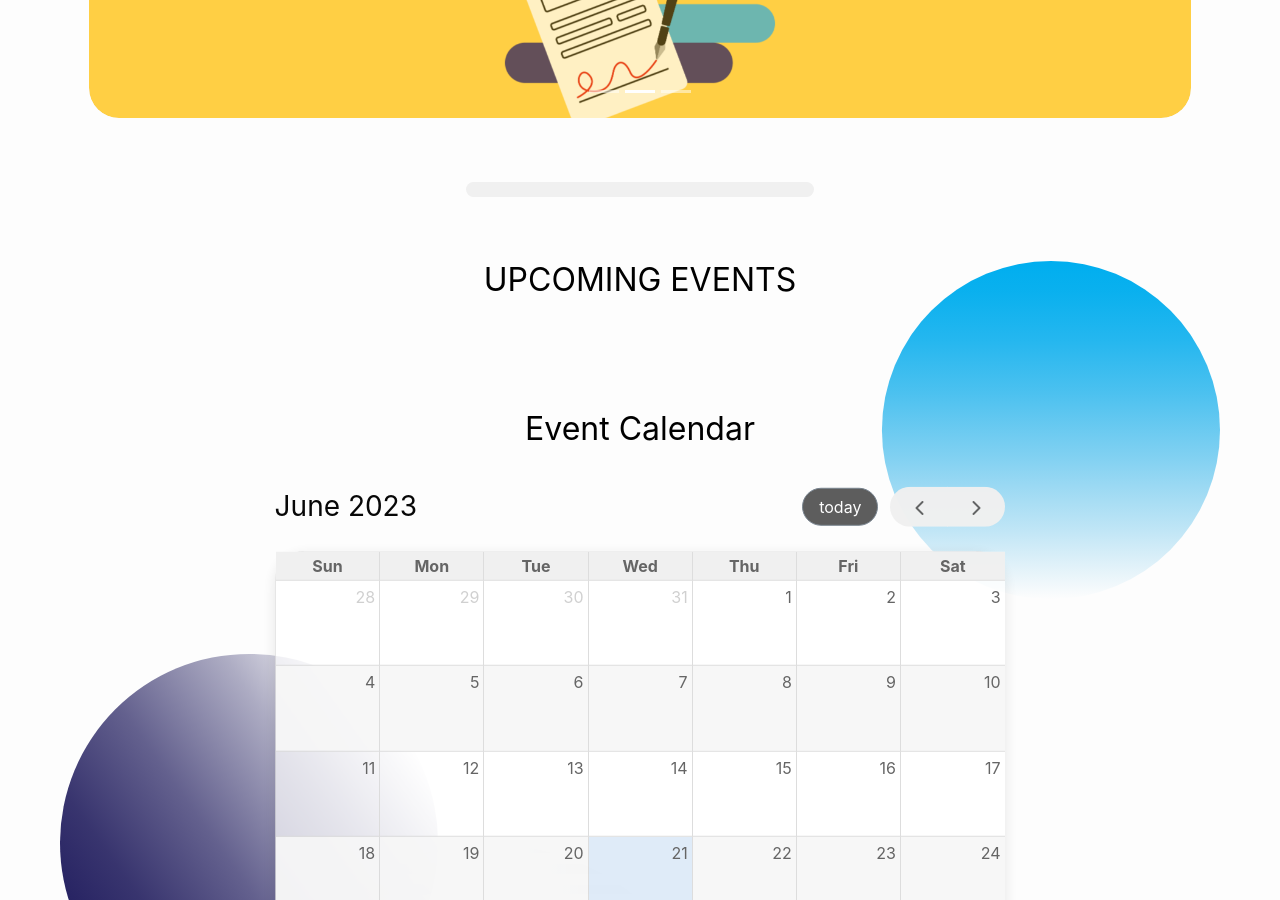
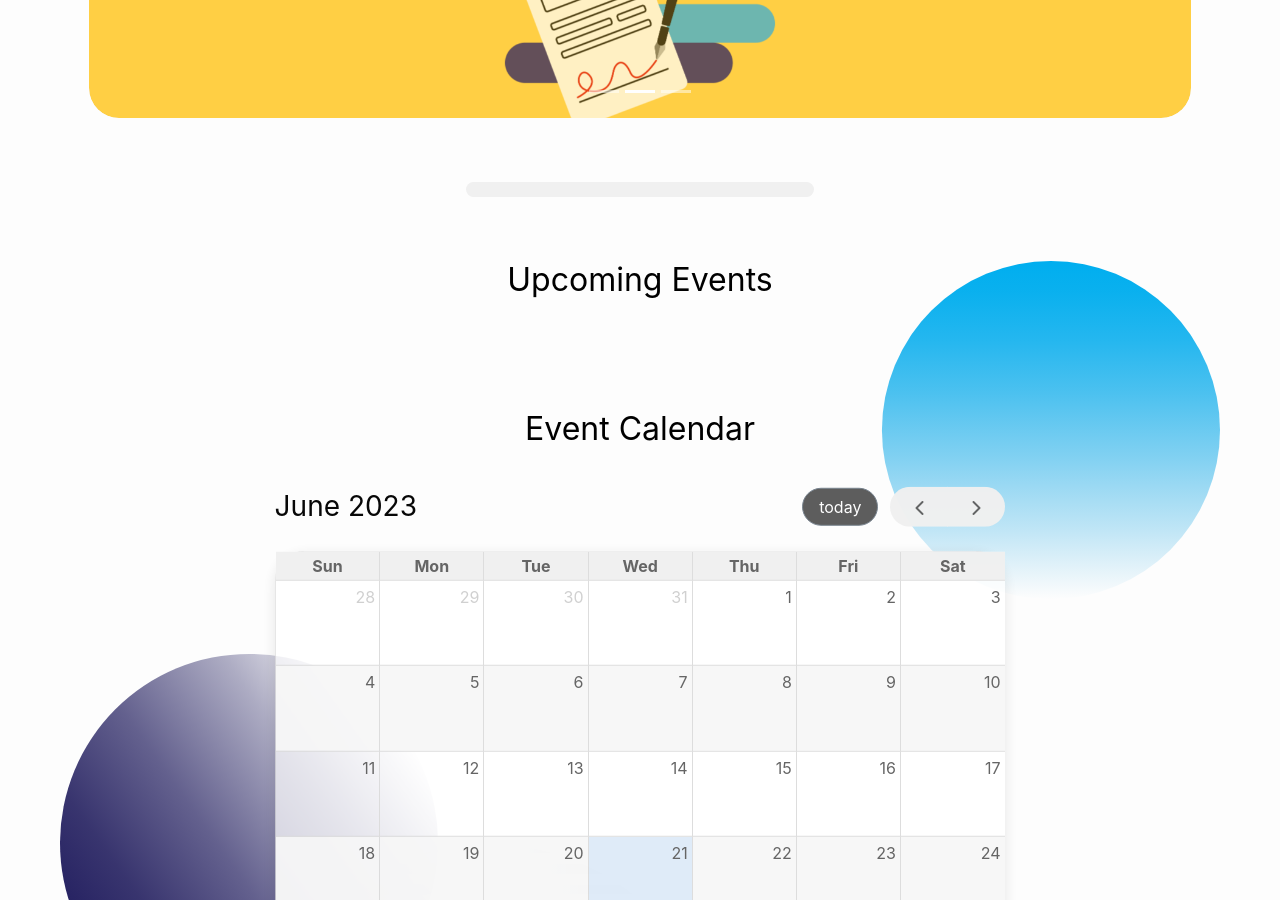
Before and after one commit to ASME-at-UCI/website, a Jekyll site: the page built from index.markdown, in a window 1280 px wide and 900 px high, scrolled down 430 px. Built offline with Jekyll 4.4.1, drawn with Linux system fonts in a browser that asks for light colours; nearby versions of some CDN libraries; comment, search, counter and statistics services are not loaded.

Commit message:
return to original
reverted silly changes

```diff
--- a/_includes/calendar.html
+++ b/_includes/calendar.html
@@ -4,7 +4,7 @@
 <div class="event-board">
     <div id="google-calendar-cards" class="container" style="text-align: center;">
     <h2 class="animate__animated p-0 mx-auto" style="text-align: center;">
-        UPCOMING EVENTS
+        Upcoming Events
     </h2>
     </div>
 
--- a/_includes/roster.html
+++ b/_includes/roster.html
@@ -11,7 +11,7 @@
     {% include card.html image="2023/Shakeel.jpg" name="Shakeel Riyaj" role="Public Relations Coordinator" email="sriyaj@uci.edu"%}
     {% include card.html image="2023/Ryan.jpg" name="Ryan Mawlawi" role="Finance Director" email="rmawlawi@uci.edu"%}
     {% include card.html image="2023/Andrew.jpg" name="Andrew Kim" role="Secretary" email="andrjk10@uci.edu"%}
-    {% include card.html image="2023/Quan.jpg" name="The Quandale" role="Advisor" email="quanan3@uci.edu"%}
+    {% include card.html image="2023/Quan.jpg" name="Quan Nguyen" role="Advisor" email="quanan3@uci.edu"%}
   </div>
 </div>
 <!--Communication Committee List-->
```
